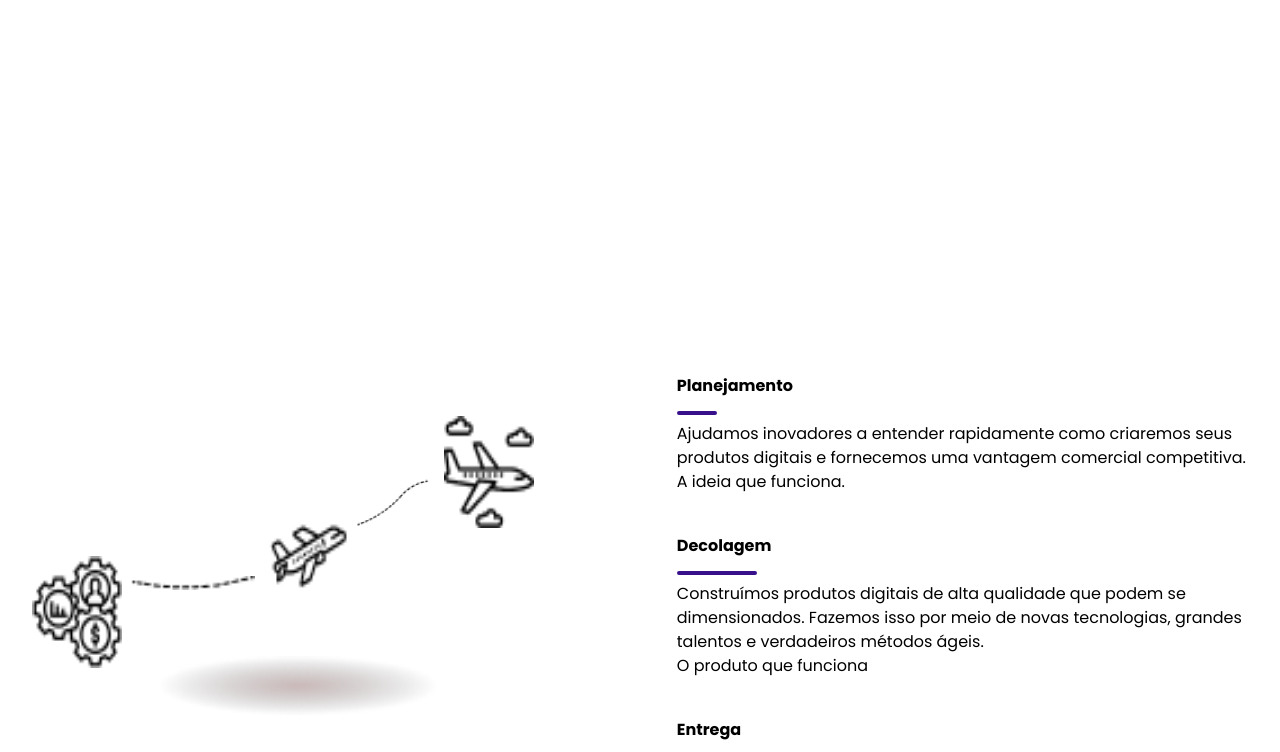
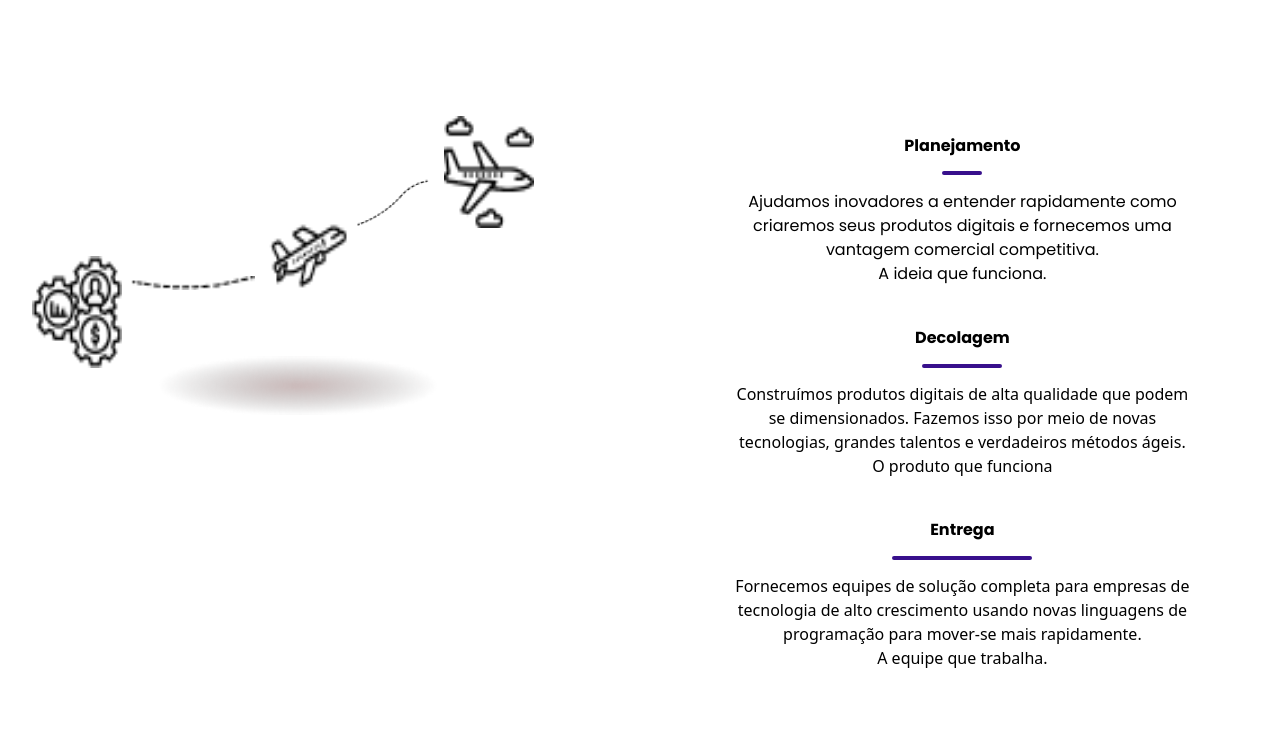
Before and after one commit to CaioRasera/Honors, a React (Create React App) app: page / in a window 1280 px wide. Shown: the part 2780-3532 px from the top of the page. Built offline with nearby package versions, Linux system fonts and the light colour scheme.

Commit message:
finalização do PDE.jsx

```diff
--- a/src/components/Footer.jsx
+++ b/src/components/Footer.jsx
@@ -5,7 +5,7 @@ import { AiFillGithub } from 'react-icons/ai'
 
 const Footer = () => {
   return (
-    <footer className='bg-[#202020] w-screen h-[295px] py-8 mt-[600px] md:mt-[350px] lg:mt-[350px]'>
+    <footer className='bg-[#202020] w-screen h-[295px] py-8 mt-[600px] md:mt-[250px] lg:mt-[350px]'>
     <div className='container mx-auto flex justify-between items-center'>
       <div>
         <img src={LogoHonors} alt="Logo Honors" className='mt-[30px]' />
--- a/src/components/HowWeHelpYou.jsx
+++ b/src/components/HowWeHelpYou.jsx
@@ -6,7 +6,7 @@ import Database from '../assets/Database.png'
 
 const HowWeHelpYou = () => {
   return (
-    <main className='mt-[100px] mb-[300px] '>
+    <main className='mt-[100px] mb-[300px] lg:mb-0'>
     <div>
         <h1 className='text-[#202020] text-center font-poppins text-[45px] font-semibold'> Como te ajudamos ? </h1>
     </div>
--- a/src/components/PDE.jsx
+++ b/src/components/PDE.jsx
@@ -13,6 +13,8 @@ function PDE() {
     return (
         <div className='
     m-auto
+    md:mt-[600px]
+    lg:mt-[0px]
     h-screen
     w-screen
     p-8
@@ -83,15 +85,16 @@ function PDE() {
                             flex
                             justify-center
                             mt-[60px]
+                            md:mt-0
                             lg:w-[513.388px]
                             lg:h-[59.259px]
                             lg:ml-[45%]
                             lg:mt-[100px]
                             ' src={shadow} alt="" />
                 </div>
-                <div className='text-left ml-[30%]'>
+                <div className='text-left lg:mt-0 lg:ml-[30%] md:ml-0'>
                     <div className='w-[100%] font-[poppins] mt-10 mb-10'>
-                        <div className='w-[40%] mr-auto'>
+                        <div className='w-[100%] m-auto text-center md:mt-[100px]'>
                             <h2 className='font-bold font-[poppins]'>
                                 Planejamento
                             </h2>
@@ -104,13 +107,19 @@ function PDE() {
                             md:w-[40px]
                             rounded-[12px]
                         '>
-                            </div>
                         </div>
-                        <p className=''>
+                        </div>
+                        <p className='
+                            text-center
+                            w-[100%]
+                            md:w-[80%]
+                            m-auto
+                            mt-2
+                        '>
                             Ajudamos inovadores a entender rapidamente como criaremos seus produtos digitais e fornecemos uma vantagem comercial competitiva. <br /> A ideia que funciona.
                         </p>
                     </div>
-                    <div className='w-[100%] font-[poppins] mt-10'>
+                    <div className='w-[100%] m-auto text-center mt-10'>
                         <h2 className='font-bold font-[poppins]'>
                             Decolagem
                         </h2>
@@ -122,11 +131,17 @@ function PDE() {
                         rounded-[12px]
                     '>
                         </div>
-                        <p>
+                        <p className='
+                            text-center
+                            w-[100%]
+                            md:w-[80%]
+                            m-auto
+                            mt-2
+                        '>
                             Construímos produtos digitais de alta qualidade que podem se dimensionados. Fazemos isso por meio de novas tecnologias, grandes talentos e verdadeiros métodos ágeis. <br /> O produto que funciona
                         </p>
                     </div>
-                    <div className='w-[100%] font-[poppins] mt-10 mb-10'>
+                    <div className='w-[100%] m-auto text-center mt-10 mb-10'>
                         <h2 className='font-bold font-[poppins]'>
                             Entrega
                         </h2>
@@ -138,7 +153,13 @@ function PDE() {
                         rounded-[12px]
                     '>
                         </div>
-                        <p>
+                        <p className='
+                            text-center
+                            w-[100%]
+                            md:w-[80%]
+                            m-auto
+                            mt-2
+                        '>
                             Fornecemos equipes de solução completa para empresas de tecnologia de alto crescimento usando novas linguagens de programação para mover-se mais rapidamente. <br /> A equipe que trabalha.
                         </p>
                     </div>
```
